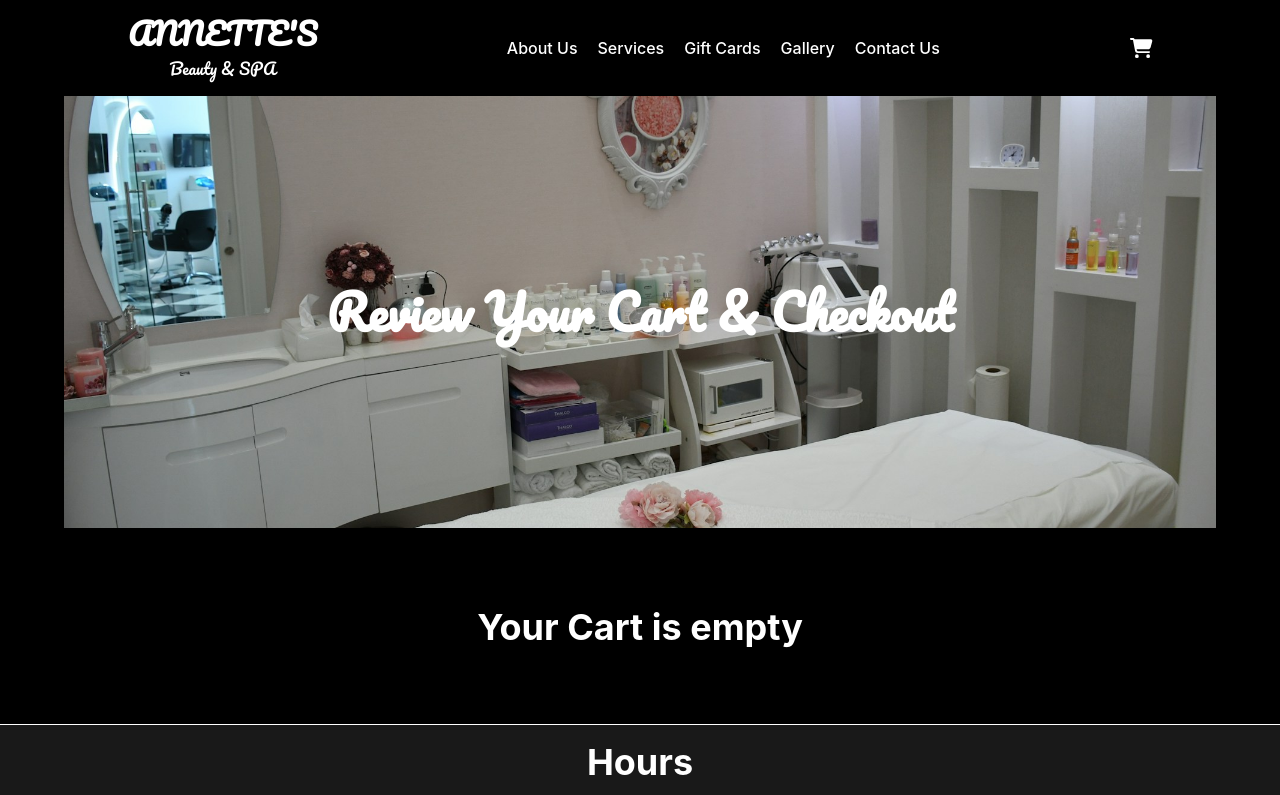
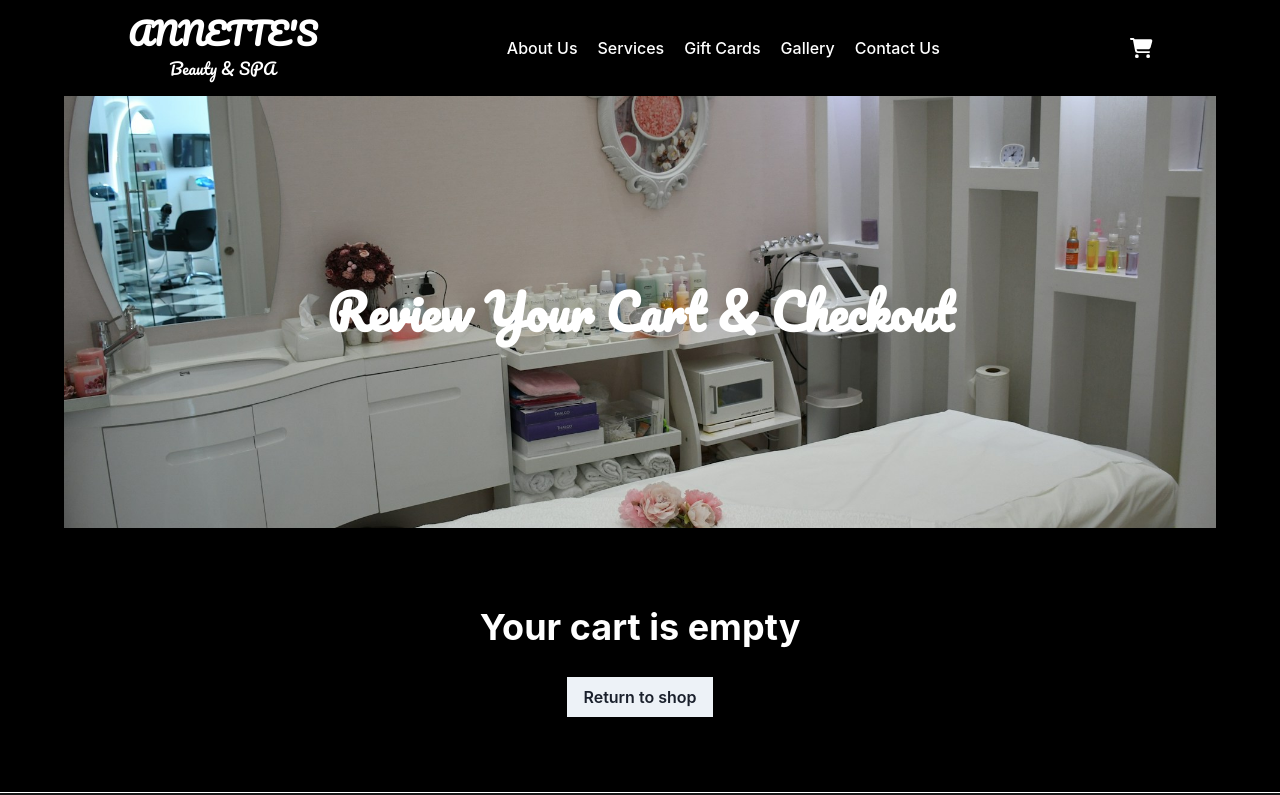
Before and after one commit to thomastepi/beauty-salon-react-app, a React (Create React App) app: page /cart in a window 1280 px wide. Shown: the top 795 px of the page. Built offline with nearby package versions, Linux system fonts and the light colour scheme; a web font is replaced by a local one.

Commit message:
modify cart page

```diff
--- a/src/components/CartItem.js
+++ b/src/components/CartItem.js
@@ -11,7 +11,9 @@ import {
   Heading,
   Badge,
   HStack,
+  Tooltip,
 } from "@chakra-ui/react";
+import { useNavigate } from "react-router-dom";
 import { ChevronUpIcon, ChevronDownIcon, DeleteIcon } from "@chakra-ui/icons";
 import { useDispatch, useSelector } from "react-redux";
 import {
@@ -23,6 +25,7 @@ import {
 const CartItem = () => {
   const cart = useSelector((state) => state.cart);
   const dispatch = useDispatch();
+  const navigate = useNavigate();
   return (
     <>
       <Box>
@@ -64,9 +67,11 @@ const CartItem = () => {
                       </Stack>
                     </CardBody>
                   </Card>
-                  <Button onClick={() => dispatch(removeFromCart(item.id))}>
-                    <DeleteIcon />
-                  </Button>
+                  <Tooltip label="remove item">
+                    <Button onClick={() => dispatch(removeFromCart(item.id))}>
+                      <DeleteIcon />
+                    </Button>
+                  </Tooltip>
                 </HStack>
                 <Spacer />
                 <Box>
@@ -82,7 +87,12 @@ const CartItem = () => {
             ))}
           </Stack>
         ) : (
-          <Heading align="center">Your Cart is empty</Heading>
+          <VStack spacing={7}>
+            <Heading align="center">Your cart is empty</Heading>
+            <Button onClick={() => navigate("/gift-cards")}>
+              Return to shop
+            </Button>
+          </VStack>
         )}
       </Box>
     </>
--- a/src/pages/Cart.js
+++ b/src/pages/Cart.js
@@ -1,5 +1,5 @@
 import React from "react";
-import { Box, Text, Center, VStack } from "@chakra-ui/react";
+import { Box, Text, Center, VStack, Heading, Button } from "@chakra-ui/react";
 import SharedLayout from "./SharedLayout";
 import { CartItem, PageHeadingBox } from "../components";
 import { useSelector } from "react-redux";
@@ -17,8 +17,12 @@ const Cart = () => {
               <CartItem />
             </Box>
             {total > 0 && (
-              <Box>
-                <Text fontSize="3xl">Total: ${total}</Text>
+              <Box w="100%" py="60px">
+                <VStack alignItems="end">
+                  <Heading>Cart Totals</Heading>
+                  <Text fontSize="3xl">Total: ${total}</Text>
+                  <Button>Proceed to Checkout</Button>
+                </VStack>
               </Box>
             )}
           </Box>
```
